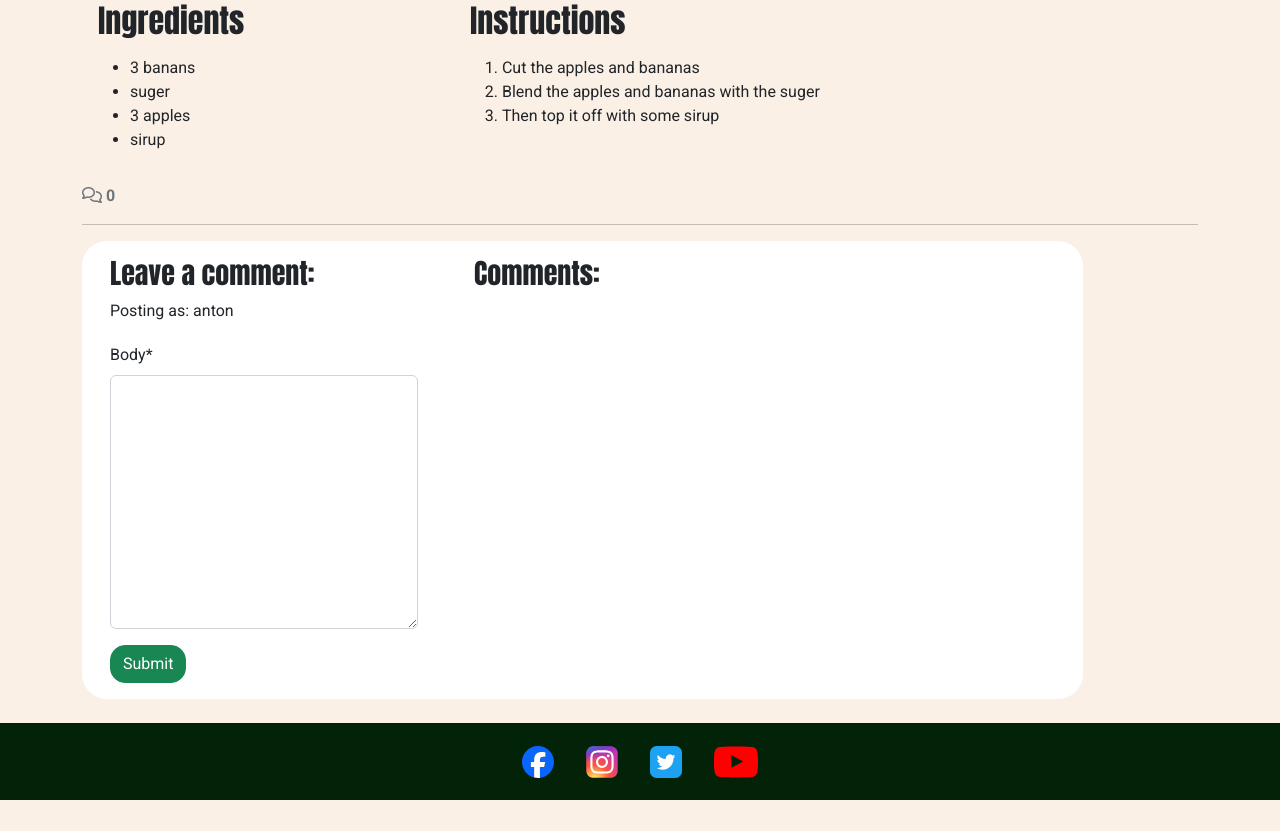
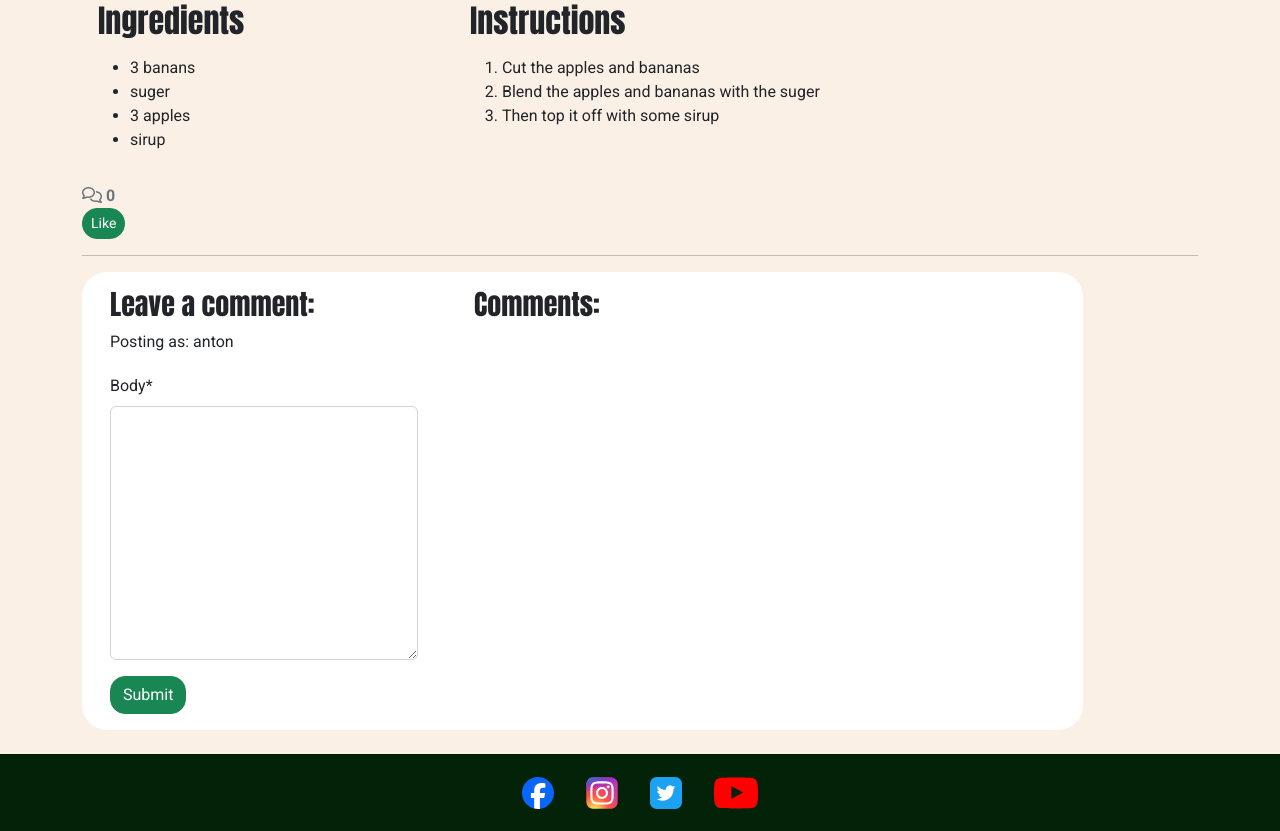
Before and after one commit to Idehed/Recipe-foods-P4, a Django app: page /recipes/1/ in a window 1280 px wide. Shown: the part 395-1226 px from the top of the page. Before the commit the page ends 1195 px from the top, so only its background shows below. Run offline with Django 4.2, Linux system fonts and the light colour scheme; a user stored in the database is signed in; data comes from the database, SQL or seed files in the repository; data that the repository does not hold is empty; parts of the project's set-up code (start-up, migrations or seed data) failed here and were passed over; some libraries are stand-ins or nearby versions.

Commit message:
adding likes to Recipe model and creating like form

```diff
--- a/recipes/models.py
+++ b/recipes/models.py
@@ -35,6 +35,7 @@ class Recipe(models.Model):
     meal_type = models.CharField(max_length=50, choices=MEAL_TYPES, default="breakfast")
     calories = models.IntegerField()
     posted_date = models.DateTimeField(auto_now=True)
+    likes = models.ManyToManyField(User, related_name="liked_recipes")
 
     class Meta:
         ordering = ["-posted_date"]
--- a/recipes/templates/recipes/recipe_detail.html
+++ b/recipes/templates/recipes/recipe_detail.html
@@ -40,6 +40,11 @@
       <strong class="text-secondary">
         <i class="far fa-comments"></i> {{ comment_count }}
       </strong>
+      <form action="{% url 'like_recipe' recipe.pk %}" method="POST" >
+        {% csrf_token %}
+        <button type="submit", name="like_id", value="{{ recipe.id }}",
+         class="btn btn-success btn-sm">Like</button>
+    </form>
     </div>
     <div class="col-12">
       <hr>
```
Also changed, not shown: recipes/migrations/0003_recipe_likes.py (added).
